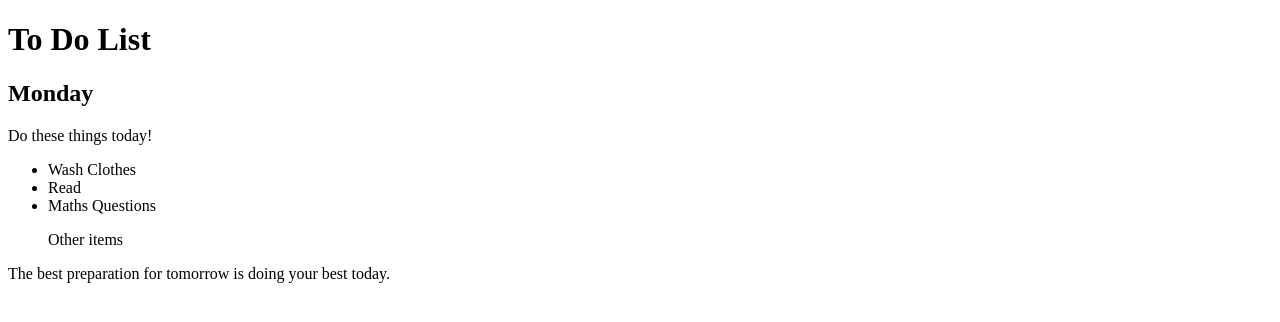
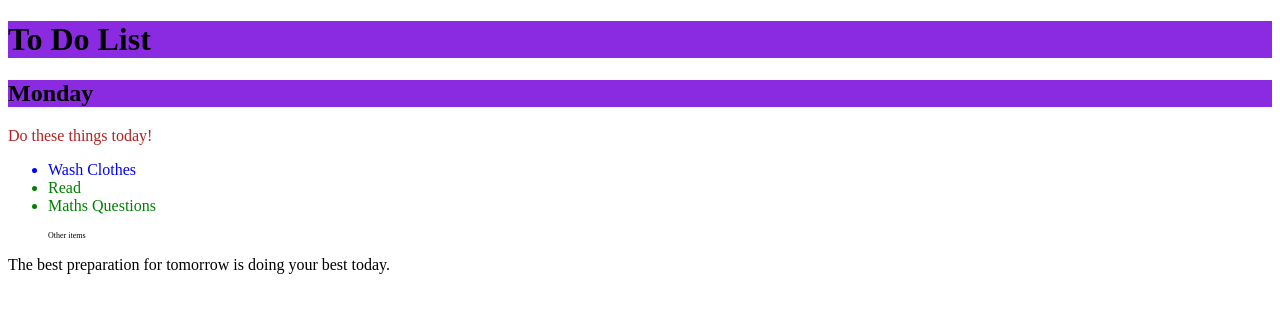
Before and after one commit to satyamgagre/my-web-dev-journey, a plain HTML site: page 7.1 Combining Selectors/index.html in a window 1280 px wide. Drawn offline with Linux system fonts and the light colour scheme.

Commit message:
18-07-2025

```diff
--- a/7.1 Combining Selectors/style.css
+++ b/7.1 Combining Selectors/style.css
@@ -1 +1,24 @@
 /* Write your code here: */
+h1,h2{
+    background-color: blueviolet;
+}
+
+/* child */
+.box > p{
+    color: firebrick;
+}
+
+/* Descendent */
+.box li{
+    color: blue;
+}
+
+/* Chained */
+li.done{
+    color: green;
+}
+
+/* Multiple Combiners */
+ul p.done{
+    font-size: 0.5rem;
+}
```
